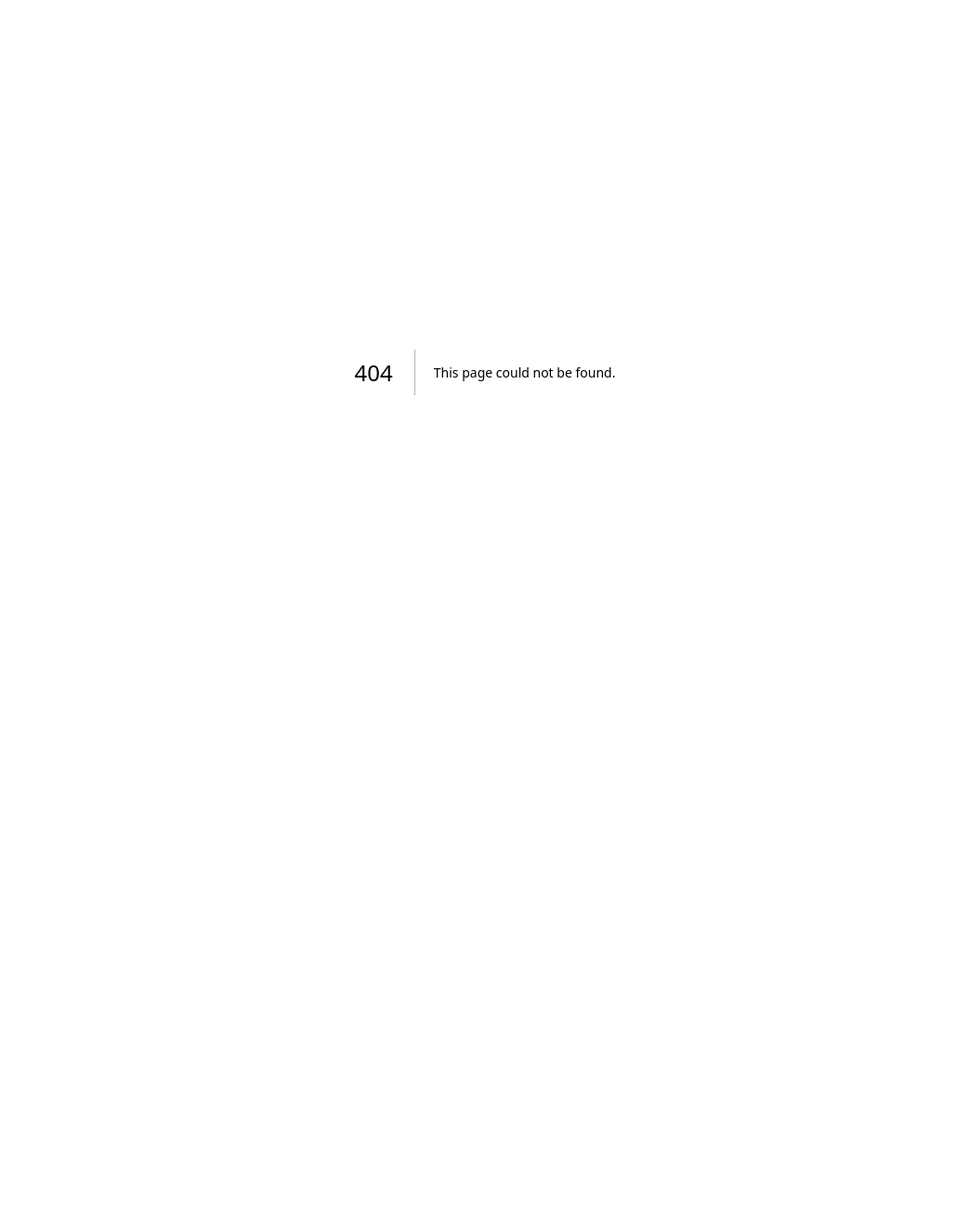
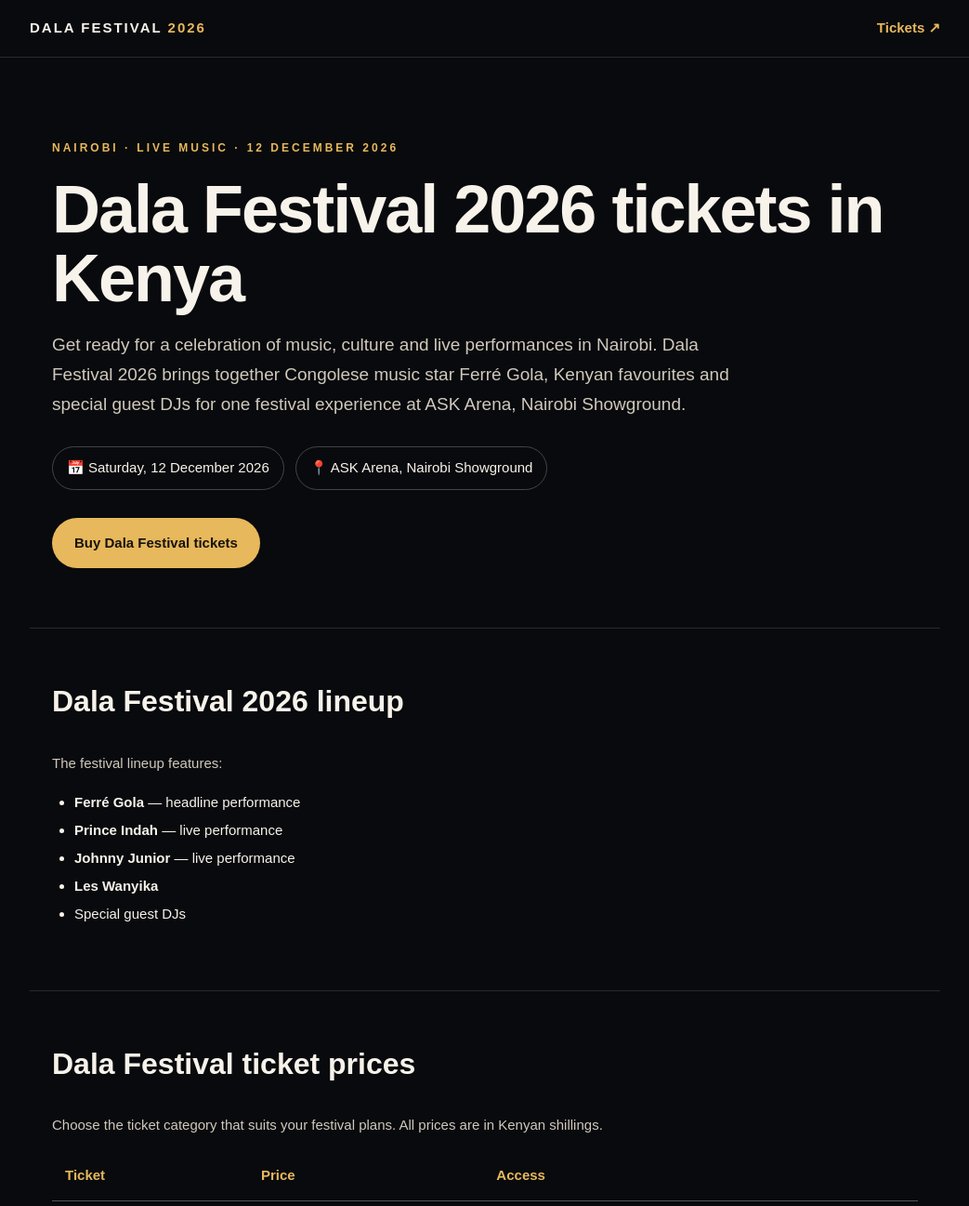
Before and after one commit to robinsonb254/dala-festival-ticketing, a Next.js app: page /dala-festival-2026-tickets in a window 1280 px wide. Before the commit this address had no page. Shown: the top 1297 px of the page at 93% size, without its empty margins (118-1161 px from the left). Before the commit the page ends 800 px from the top, so only its background shows below. Built offline with nearby package versions, Linux system fonts and the light colour scheme.

Commit message:
Add dedicated Dala Festival 2026 SEO landing page

```diff
--- /dev/null
+++ b/app/dala-festival-2026-tickets/page.tsx
@@ -0,0 +1,136 @@
+import type { Metadata } from "next";
+import Link from "next/link";
+
+const siteUrl = "https://dalafestivaltickets.com";
+const pageUrl = `${siteUrl}/dala-festival-2026-tickets`;
+
+export const metadata: Metadata = {
+  title: "Dala Festival 2026 Tickets Kenya | Ferré Gola in Nairobi",
+  description: "Find Dala Festival 2026 event details, artists, venue and ticket prices. Ferré Gola, Prince Indah, Johnny Junior and more at ASK Arena, Nairobi Showground on 12 December 2026.",
+  alternates: { canonical: pageUrl },
+  openGraph: {
+    title: "Dala Festival 2026 Tickets Kenya | Ferré Gola in Nairobi",
+    description: "Event details, lineup and ticket prices for Dala Festival 2026 on 12 December at ASK Arena, Nairobi.",
+    url: pageUrl,
+    siteName: "Dala Festival Ticketing",
+    locale: "en_KE",
+    type: "website"
+  },
+  robots: { index: true, follow: true }
+};
+
+const eventData = {
+  "@context": "https://schema.org",
+  "@type": "Event",
+  "name": "Dala Festival 2026",
+  "description": "A live music and culture festival in Nairobi featuring Ferré Gola, Prince Indah, Johnny Junior, Les Wanyika and special guest DJs.",
+  "startDate": "2026-12-12",
+  "eventStatus": "https://schema.org/EventScheduled",
+  "eventAttendanceMode": "https://schema.org/OfflineEventAttendanceMode",
+  "location": {
+    "@type": "Place",
+    "name": "ASK Arena, Nairobi Showground",
+    "address": {
+      "@type": "PostalAddress",
+      "streetAddress": "Nairobi Showground",
+      "addressLocality": "Nairobi",
+      "addressCountry": "KE"
+    }
+  },
+  "image": [
+    `${siteUrl}/artists/ferre-gola.jpg`,
+    `${siteUrl}/artists/prince-indah.jpg`,
+    `${siteUrl}/artists/johnny-junior.jpg`
+  ],
+  "performer": [
+    { "@type": "Person", "name": "Ferré Gola" },
+    { "@type": "Person", "name": "Prince Indah" },
+    { "@type": "Person", "name": "Johnny Junior" },
+    { "@type": "MusicGroup", "name": "Les Wanyika" }
+  ],
+  "offers": {
+    "@type": "AggregateOffer",
+    "url": `${siteUrl}/#tickets`,
+    "priceCurrency": "KES",
+    "lowPrice": "5000",
+    "highPrice": "200000"
+  }
+};
+
+const ticketPrices = [
+  ["Regular", "KSh 5,000", "General admission"],
+  ["VIP", "KSh 10,000", "Premium festival access"],
+  ["VVIP", "KSh 25,000", "Elevated festival experience"],
+  ["Table of 4", "KSh 100,000", "Reserved table for four"],
+  ["Table of 8", "KSh 200,000", "Reserved table for eight"]
+];
+
+const sectionStyle = { maxWidth: 980, margin: "0 auto", padding: "52px 24px" } as const;
+const buttonStyle = { display: "inline-flex", alignItems: "center", justifyContent: "center", padding: "15px 24px", borderRadius: 999, background: "#e7b85c", color: "#17130d", fontWeight: 800, textDecoration: "none" } as const;
+
+export default function DalaFestivalTicketsPage() {
+  return (
+    <main style={{ minHeight: "100vh", background: "#090a0d", color: "#f7f3eb", fontFamily: "Arial, Helvetica, sans-serif" }}>
+      <script type="application/ld+json" dangerouslySetInnerHTML={{ __html: JSON.stringify(eventData) }} />
+      <header style={{ borderBottom: "1px solid #292a2d", padding: "18px 24px" }}>
+        <div style={{ maxWidth: 980, margin: "0 auto", display: "flex", justifyContent: "space-between", alignItems: "center", gap: 16 }}>
+          <Link href="/" style={{ color: "#f7f3eb", textDecoration: "none", fontWeight: 900, letterSpacing: 2 }}>DALA FESTIVAL <span style={{ color: "#e7b85c" }}>2026</span></Link>
+          <Link href="/#tickets" style={{ color: "#e7b85c", textDecoration: "none", fontWeight: 700 }}>Tickets ↗</Link>
+        </div>
+      </header>
+
+      <section style={{ ...sectionStyle, paddingTop: 76, paddingBottom: 64 }}>
+        <p style={{ color: "#e7b85c", fontSize: 12, fontWeight: 800, letterSpacing: 3, textTransform: "uppercase" }}>Nairobi · Live music · 12 December 2026</p>
+        <h1 style={{ fontSize: "clamp(38px, 7vw, 72px)", lineHeight: 1.03, letterSpacing: -2, margin: "18px 0" }}>Dala Festival 2026 tickets in Kenya</h1>
+        <p style={{ maxWidth: 760, color: "#d0c9bd", fontSize: 19, lineHeight: 1.7 }}>Get ready for a celebration of music, culture and live performances in Nairobi. Dala Festival 2026 brings together Congolese music star Ferré Gola, Kenyan favourites and special guest DJs for one festival experience at ASK Arena, Nairobi Showground.</p>
+        <div style={{ display: "flex", flexWrap: "wrap", gap: 12, marginTop: 28 }}>
+          <span style={{ border: "1px solid #444", borderRadius: 999, padding: "10px 15px" }}>📅 Saturday, 12 December 2026</span>
+          <span style={{ border: "1px solid #444", borderRadius: 999, padding: "10px 15px" }}>📍 ASK Arena, Nairobi Showground</span>
+        </div>
+        <div style={{ marginTop: 30 }}><Link href="/#tickets" style={buttonStyle}>Buy Dala Festival tickets</Link></div>
+      </section>
+
+      <section style={{ ...sectionStyle, borderTop: "1px solid #292a2d" }}>
+        <h2 style={{ fontSize: 32, marginTop: 0 }}>Dala Festival 2026 lineup</h2>
+        <p style={{ color: "#d0c9bd", lineHeight: 1.7 }}>The festival lineup features:</p>
+        <ul style={{ color: "#f7f3eb", lineHeight: 2, paddingLeft: 24 }}>
+          <li><strong>Ferré Gola</strong> — headline performance</li>
+          <li><strong>Prince Indah</strong> — live performance</li>
+          <li><strong>Johnny Junior</strong> — live performance</li>
+          <li><strong>Les Wanyika</strong></li>
+          <li>Special guest DJs</li>
+        </ul>
+      </section>
+
+      <section style={{ ...sectionStyle, borderTop: "1px solid #292a2d" }}>
+        <h2 style={{ fontSize: 32, marginTop: 0 }}>Dala Festival ticket prices</h2>
+        <p style={{ color: "#d0c9bd", lineHeight: 1.7 }}>Choose the ticket category that suits your festival plans. All prices are in Kenyan shillings.</p>
+        <div style={{ overflowX: "auto" }}>
+          <table style={{ width: "100%", borderCollapse: "collapse", minWidth: 320 }}>
+            <thead><tr style={{ textAlign: "left", color: "#e7b85c" }}><th style={{ padding: 14, borderBottom: "1px solid #555" }}>Ticket</th><th style={{ padding: 14, borderBottom: "1px solid #555" }}>Price</th><th style={{ padding: 14, borderBottom: "1px solid #555" }}>Access</th></tr></thead>
+            <tbody>{ticketPrices.map(([name, price, note]) => <tr key={name}><td style={{ padding: 14, borderBottom: "1px solid #292a2d", fontWeight: 700 }}>{name}</td><td style={{ padding: 14, borderBottom: "1px solid #292a2d", color: "#e7b85c", fontWeight: 800 }}>{price}</td><td style={{ padding: 14, borderBottom: "1px solid #292a2d", color: "#d0c9bd" }}>{note}</td></tr>)}</tbody>
+          </table>
+        </div>
+        <p style={{ marginTop: 24 }}><Link href="/#tickets" style={buttonStyle}>Choose tickets and checkout</Link></p>
+      </section>
+
+      <section style={{ ...sectionStyle, borderTop: "1px solid #292a2d" }}>
+        <h2 style={{ fontSize: 32, marginTop: 0 }}>Venue and event information</h2>
+        <p style={{ color: "#d0c9bd", lineHeight: 1.8 }}>Dala Festival 2026 takes place at <strong>ASK Arena, Nairobi Showground, Nairobi, Kenya</strong>, on Saturday, 12 December 2026. The event brings music fans together for live performances and a festival atmosphere in Nairobi.</p>
+        <p style={{ color: "#d0c9bd", lineHeight: 1.8 }}>This website is an independently operated, organizer-authorized ticketing platform for Dala Festival 2026. For ticket enquiries, contact <a href="mailto:dalafestive@gmail.com" style={{ color: "#e7b85c" }}>dalafestive@gmail.com</a>.</p>
+      </section>
+
+      <section style={{ ...sectionStyle, borderTop: "1px solid #292a2d" }}>
+        <h2 style={{ fontSize: 32, marginTop: 0 }}>Dala Festival tickets: frequently asked questions</h2>
+        <div style={{ borderBottom: "1px solid #292a2d", padding: "16px 0" }}><h3>When is Dala Festival 2026?</h3><p style={{ color: "#d0c9bd", lineHeight: 1.7 }}>Dala Festival 2026 takes place on Saturday, 12 December 2026.</p></div>
+        <div style={{ borderBottom: "1px solid #292a2d", padding: "16px 0" }}><h3>Where is Dala Festival held?</h3><p style={{ color: "#d0c9bd", lineHeight: 1.7 }}>The venue is ASK Arena, Nairobi Showground, Nairobi, Kenya.</p></div>
+        <div style={{ borderBottom: "1px solid #292a2d", padding: "16px 0" }}><h3>Who is performing at Dala Festival?</h3><p style={{ color: "#d0c9bd", lineHeight: 1.7 }}>The announced lineup includes Ferré Gola, Prince Indah, Johnny Junior, Les Wanyika and special guest DJs.</p></div>
+        <div style={{ borderBottom: "1px solid #292a2d", padding: "16px 0" }}><h3>How can I buy Dala Festival tickets?</h3><p style={{ color: "#d0c9bd", lineHeight: 1.7 }}>Select a ticket category on the <Link href="/#tickets" style={{ color: "#e7b85c" }}>ticket checkout page</Link> and follow the payment steps.</p></div>
+      </section>
+
+      <footer style={{ borderTop: "1px solid #292a2d", padding: "26px 24px", color: "#aaa196", textAlign: "center", fontSize: 13 }}>
+        © 2026 Dala Festival Ticketing · <Link href="/" style={{ color: "#e7b85c" }}>Main website</Link> · <Link href="/terms" style={{ color: "#e7b85c" }}>Terms &amp; Conditions</Link>
+      </footer>
+    </main>
+  );
+}
```
